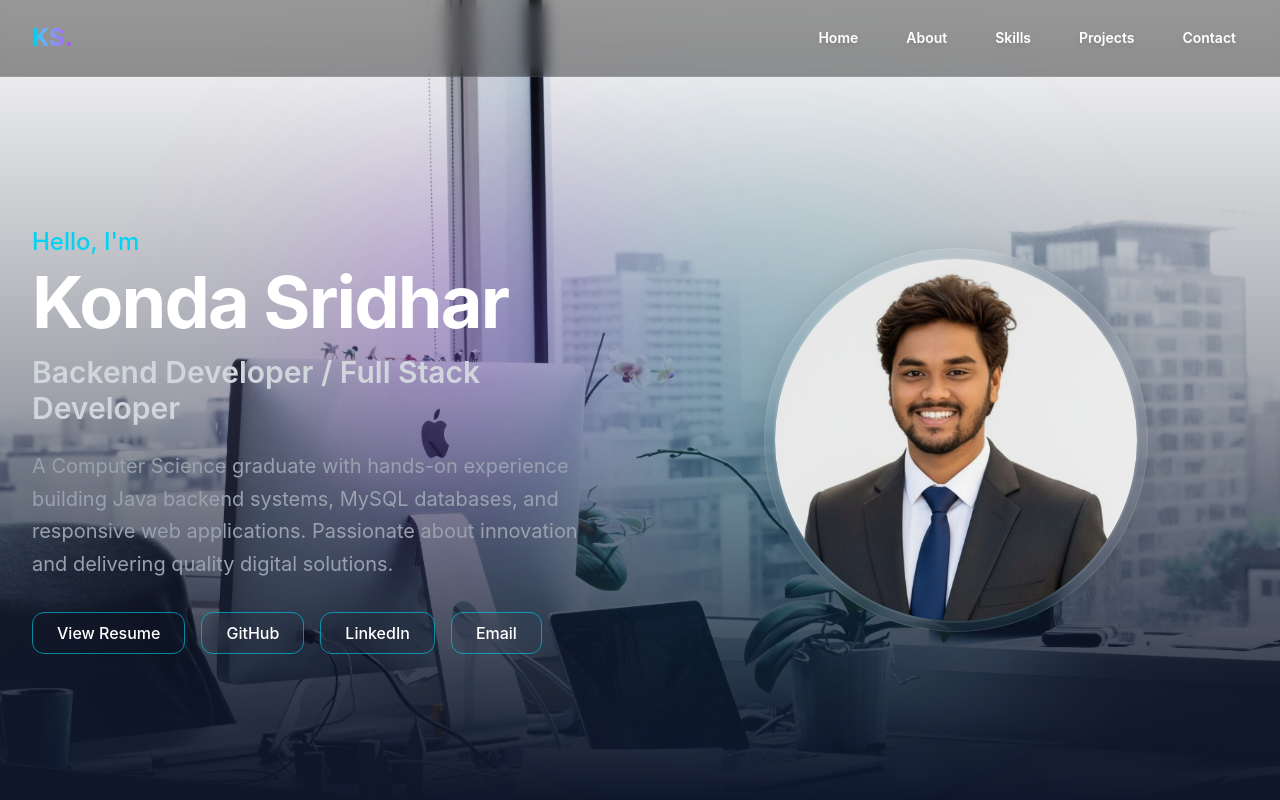
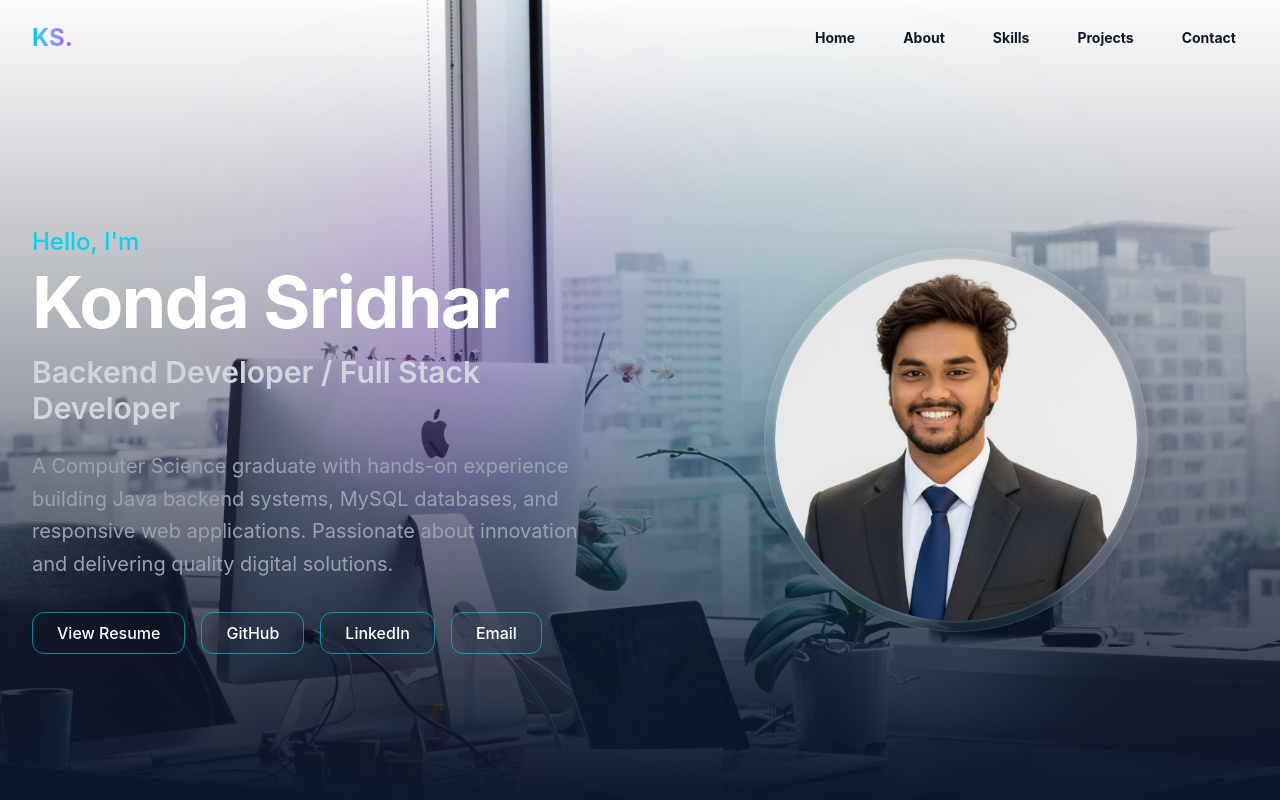
Before and after one commit to sridhar56556/My_Portfolio, a React (Vite) app: page / in a window 1280 px wide. Shown: the top 800 px of the page. Built offline with nearby package versions, Linux system fonts and the light colour scheme.

Commit message:
Restore transparent navbar and use dark text for contrast

```diff
--- a/src/components/Navbar.jsx
+++ b/src/components/Navbar.jsx
@@ -23,7 +23,7 @@ const Navbar = () => {
   }, []);
 
   return (
-    <nav className={`fixed w-full z-50 transition-all duration-300 ${scrolled ? 'glass py-3' : 'bg-black/40 backdrop-blur-sm py-5 border-b border-white/10'}`}>
+    <nav className={`fixed w-full z-50 transition-all duration-300 ${scrolled ? 'glass py-3' : 'bg-transparent py-5'}`}>
       <div className="max-w-7xl mx-auto px-4 sm:px-6 lg:px-8">
         <div className="flex items-center justify-between">
           <div className="flex-shrink-0">
@@ -39,7 +39,11 @@ const Navbar = () => {
                 <a
                   key={link.name}
                   href={link.href}
-                  className="text-white hover:text-cyan-400 hover:bg-black/30 px-3 py-2 rounded-md text-sm font-semibold drop-shadow-md transition-all duration-200"
+                  className={`px-3 py-2 rounded-md text-sm font-bold transition-all duration-200 ${
+                    scrolled
+                      ? 'text-white hover:text-cyan-400 hover:bg-white/10 drop-shadow-md'
+                      : 'text-slate-900 hover:text-cyan-700 hover:bg-black/5'
+                  }`}
                 >
                   {link.name}
                 </a>
```
